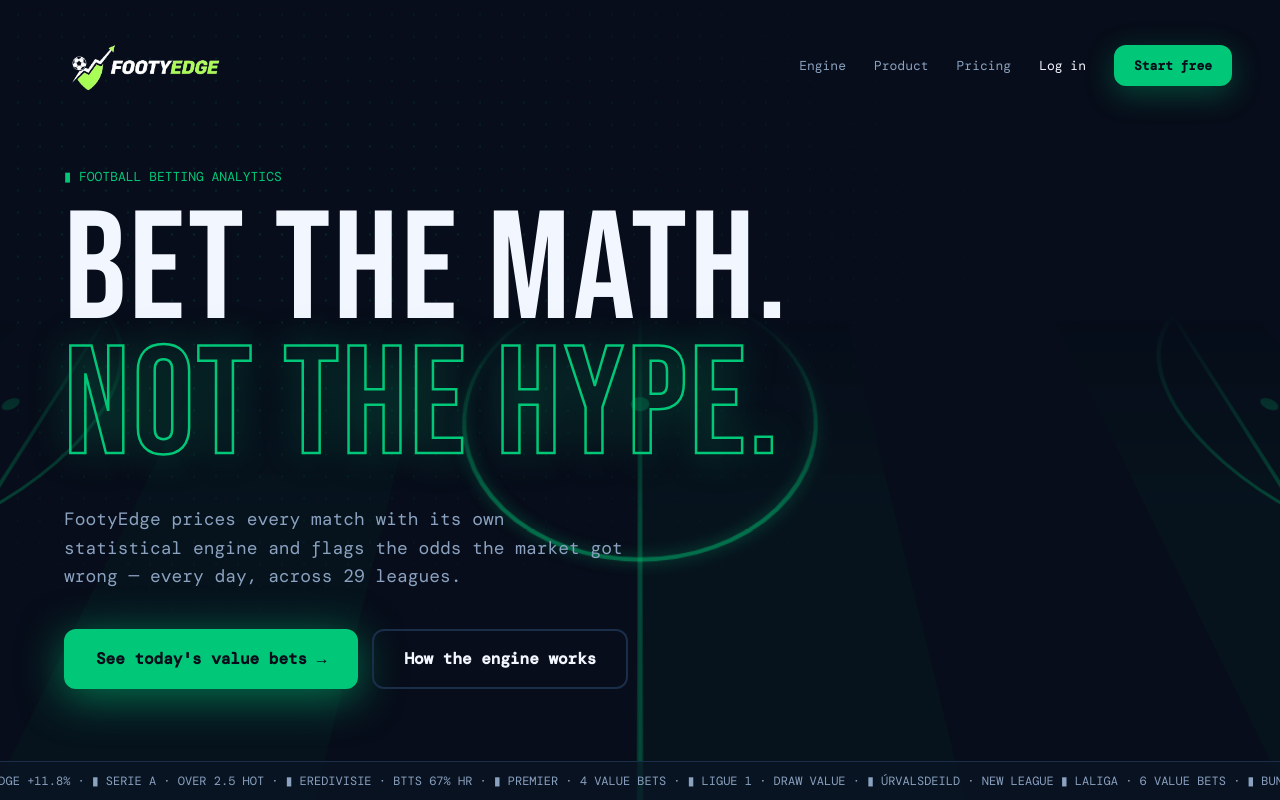
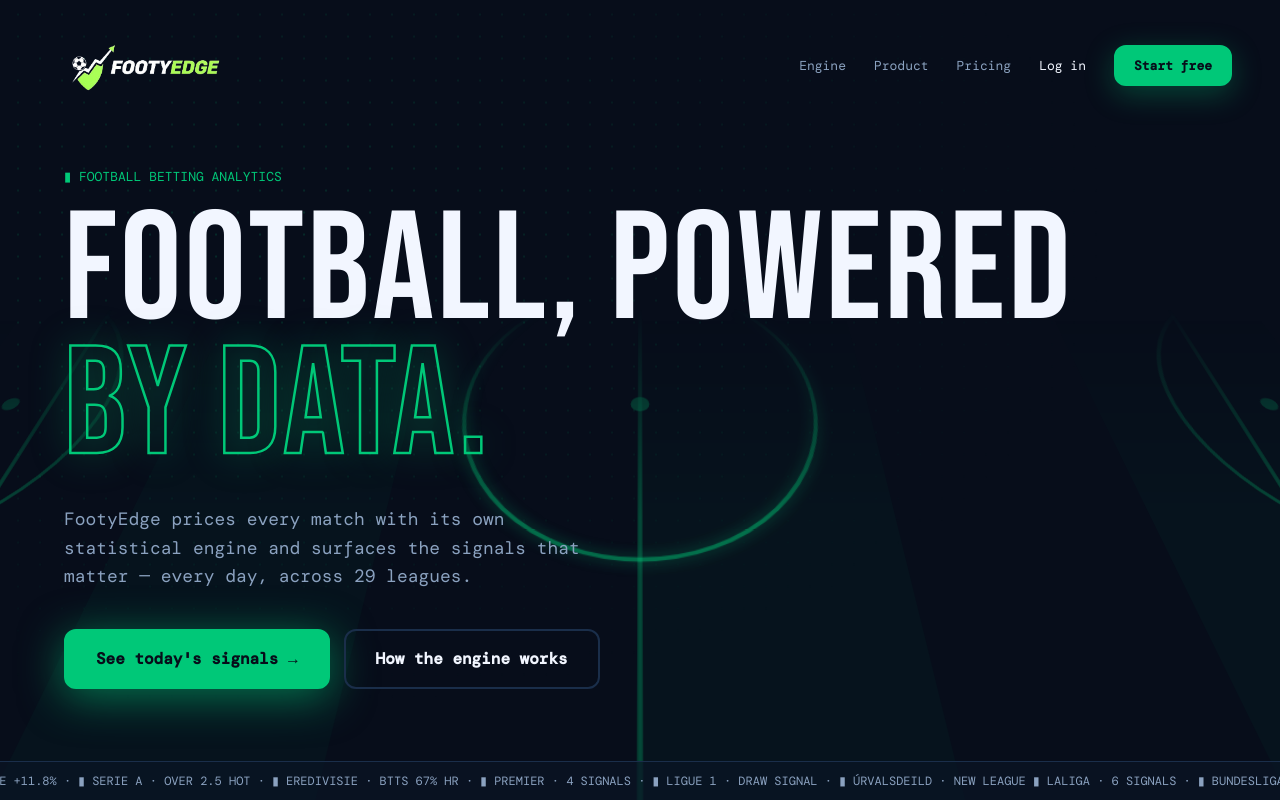
Before and after one commit to cems23/Footyedge, a Next.js app: page /en in a window 1280 px wide. Shown: the top 800 px of the page. Built offline with nearby package versions, Linux system fonts and the light colour scheme; a web font is replaced by a local one.

Commit message:
Soften gambling-adjacent language across landing page (both languages) for Meta/TikTok ad compliance: bet/value bet -> signal, odds -> price, bookmaker -> market, Kelly Stake -> Bankroll Advisor. Hero headline changed earlier to 'Football, powered by data.'

```diff
--- a/src/components/landing/LandingV7.tsx
+++ b/src/components/landing/LandingV7.tsx
@@ -27,26 +27,26 @@ const slant: CSSProperties = { ...bebas, transform: 'skewX(-8deg)', display: 'in
 
 const SCENES_EN = [
   { tag: '01 · THE MODEL', title: 'Dixon-Coles under the hood', body: 'A Poisson goal model with dynamic home advantage, temporal decay and per-league calibration — tuned independently across 29 leagues.' },
-  { tag: '02 · VALUE BETS', title: 'Edge, not opinions', body: 'Every market is priced by the model and compared against live bookmaker odds. Only bets with positive expected value make the board.' },
+  { tag: '02 · SIGNALS', title: 'Signal, not opinions', body: 'Every market is priced by the model and compared against live market prices. Only signals with positive expected value make the board.' },
   { tag: '03 · RANKINGS', title: 'Team markets, ranked', body: 'Over 0.5–3.5 and BTTS hit-rates for every team, with Total / Home / Away splits built from 12,000+ historical matches.' },
   { tag: '04 · AI ANALYSIS', title: 'A scout in the loop', body: 'On-demand AI match reports with live web context — injuries, news, form — layered on top of the numbers.' },
 ];
 const SCENES_ES = [
   { tag: '01 · EL MODELO', title: 'Dixon-Coles por dentro', body: 'Un modelo Poisson de goles con ventaja local dinámica, decaimiento temporal y calibración por liga — ajustado de forma independiente en 29 ligas.' },
-  { tag: '02 · VALUE BETS', title: 'Ventaja, no opiniones', body: 'Cada mercado se calcula con el modelo y se compara contra las cuotas reales de las casas. Solo las apuestas con valor esperado positivo llegan al tablero.' },
+  { tag: '02 · SEÑALES', title: 'Señal, no opiniones', body: 'Cada mercado se calcula con el modelo y se compara contra los precios reales de las casas. Solo las señales con valor esperado positivo llegan al tablero.' },
   { tag: '03 · RANKINGS', title: 'Mercados por equipo, ordenados', body: 'Tasas de acierto de Over 0.5–3.5 y BTTS para cada equipo, con splits Total / Casa / Fuera construidos con más de 12,000 partidos históricos.' },
   { tag: '04 · ANÁLISIS IA', title: 'Un ojeador en el proceso', body: 'Informes de partido generados por IA bajo demanda, con contexto web en vivo — lesiones, noticias, forma — sobre los números del modelo.' },
 ];
 
 const FEATURES_EN = [
   { k: 'MODEL', t: 'A pricing engine, not a tipster', d: 'FootyEdge prices every match itself. Dixon-Coles Poisson with per-league rho, decayed form and dynamic home advantage produce true probabilities for 1X2, Over/Under and BTTS.', stat: 29, statSuffix: '', statText: '', statLabel: 'leagues calibrated' },
-  { k: 'EDGE', t: 'Value surfaced daily', d: 'Model prices meet market odds every morning. Anything trading above its fair probability is flagged with its EV and edge — filtered by per-market thresholds so noise stays out.', stat: null, statSuffix: '', statText: 'EV+', statLabel: 'only positive-value picks' },
+  { k: 'SIGNAL', t: 'Signals surfaced daily', d: 'Model prices meet market prices every morning. Anything trading above its fair probability is flagged with its statistical edge — filtered by per-market thresholds so noise stays out.', stat: null, statSuffix: '', statText: 'EV+', statLabel: 'only positive-signal picks' },
   { k: 'DATA', t: 'Rankings & filters', d: 'Per-team market stats across three seasons of history. Sort any league by Over 2.5 rate, BTTS, home splits — then filter fixtures that match your pattern.', stat: 12264, statSuffix: '', statText: '', statLabel: 'matches of history' },
   { k: 'AI', t: 'AI match analysis', d: 'One tap unlocks a narrative report for any fixture: current injuries, tactical context and news pulled from the live web, reconciled with the model’s numbers.', stat: null, statSuffix: '', statText: '$1.39', statLabel: 'per report, cached forever' },
 ];
 const FEATURES_ES = [
   { k: 'MODELO', t: 'Un motor de precios, no un pronosticador', d: 'FootyEdge calcula cada partido por sí mismo. Poisson Dixon-Coles con rho por liga, forma con decaimiento y ventaja local dinámica generan probabilidades reales para 1X2, Over/Under y BTTS.', stat: 29, statSuffix: '', statText: '', statLabel: 'ligas calibradas' },
-  { k: 'VALOR', t: 'Valor detectado cada día', d: 'Los precios del modelo se comparan cada mañana contra las cuotas del mercado. Todo lo que cotiza por encima de su probabilidad justa se marca con su EV y edge — filtrado por umbrales de cada mercado para que no entre ruido.', stat: null, statSuffix: '', statText: 'EV+', statLabel: 'solo picks de valor positivo' },
+  { k: 'SEÑAL', t: 'Señales detectadas cada día', d: 'Los precios del modelo se comparan cada mañana contra los precios del mercado. Todo lo que cotiza por encima de su probabilidad justa se marca con su ventaja estadística — filtrado por umbrales de cada mercado para que no entre ruido.', stat: null, statSuffix: '', statText: 'EV+', statLabel: 'solo señales positivas' },
   { k: 'DATOS', t: 'Rankings y filtros', d: 'Estadísticas de mercado por equipo en tres temporadas de historial. Ordena cualquier liga por tasa de Over 2.5, BTTS, splits en casa — y filtra los partidos que calzan con tu patrón.', stat: 12264, statSuffix: '', statText: '', statLabel: 'partidos de historial' },
   { k: 'IA', t: 'Análisis de partido con IA', d: 'Un clic desbloquea un informe narrativo para cualquier partido: lesiones actuales, contexto táctico y noticias sacadas de la web en vivo, cruzadas con los números del modelo.', stat: null, statSuffix: '', statText: '$1.39', statLabel: 'por informe, guardado para siempre' },
 ];
@@ -58,26 +58,26 @@ const TIERS_EN: Tier[] = [
   {
     name: 'FREE', price: '$0', per: 'forever', badge: null, gold: false, hot: false, cta: 'Start for free',
     items: [
-      { t: '3 daily value bets (Over 1.5)', on: true },
+      { t: '3 daily signals (Over 1.5)', on: true },
       { t: 'Full match analysis', on: true },
       { t: 'League standings', on: true },
       { t: 'Confirmed lineups', on: true },
       { t: 'Match table with probabilities', on: true },
       { t: 'H2H and team form', on: false },
-      { t: 'Over 2.5 / BTTS / 1X2 value bets', on: false },
-      { t: 'Kelly Stake Advisor', on: false },
+      { t: 'Over 2.5 / BTTS / 1X2 signals', on: false },
+      { t: 'Bankroll Advisor', on: false },
       { t: 'AI match analyses', on: false },
     ],
   },
   {
     name: 'PRO', price: '$9.99', per: '/mo', badge: '⚡ MOST POPULAR', gold: false, hot: true, cta: 'Start with Pro',
     items: [
-      { t: 'Top 8 value bets (all markets)', on: true },
+      { t: 'Top 8 signals (all markets)', on: true },
       { t: 'Full BTTS + Overs', on: true },
       { t: 'Complete table with all %', on: true },
       { t: 'H2H, Form, Injuries, Lineups', on: true },
       { t: 'Team comparator', on: true },
-      { t: 'Kelly Stake Advisor', on: true },
+      { t: 'Bankroll Advisor', on: true },
       { t: 'Most likely scorelines', on: true },
       { t: 'Full live matches', on: true },
       { t: '3 AI match analyses / month', on: true },
@@ -89,7 +89,7 @@ const TIERS_EN: Tier[] = [
     name: 'ELITE', price: '$16.99', per: '/mo', badge: '👑 MAXIMUM POWER', gold: true, hot: false, cta: 'Start with Elite',
     items: [
       { t: 'Everything in Pro', on: true },
-      { t: 'Top 20 daily value bets', on: true },
+      { t: 'Top 20 daily signals', on: true },
       { t: '🎯 Value Radar — market inefficiency scanner', on: true },
       { t: '⚡ Early Line Hunter — detect value early', on: true },
       { t: '10 AI match analyses / month', on: true },
@@ -104,26 +104,26 @@ const TIERS_ES: Tier[] = [
   {
     name: 'FREE', price: '$0', per: 'siempre', badge: null, gold: false, hot: false, cta: 'Empezar gratis',
     items: [
-      { t: '3 value bets diarias (Over 1.5)', on: true },
+      { t: '3 señales diarias (Over 1.5)', on: true },
       { t: 'Análisis completo de partido', on: true },
       { t: 'Tabla de posiciones', on: true },
       { t: 'Alineaciones confirmadas', on: true },
       { t: 'Tabla de partidos con probabilidades', on: true },
       { t: 'H2H y forma del equipo', on: false },
-      { t: 'Value bets de Over 2.5 / BTTS / 1X2', on: false },
-      { t: 'Asesor de Stake Kelly', on: false },
+      { t: 'Señales de Over 2.5 / BTTS / 1X2', on: false },
+      { t: 'Asesor de Bankroll', on: false },
       { t: 'Análisis de partido con IA', on: false },
     ],
   },
   {
     name: 'PRO', price: '$9.99', per: '/mes', badge: '⚡ MÁS POPULAR', gold: false, hot: true, cta: 'Empezar con Pro',
     items: [
-      { t: 'Top 8 value bets (todos los mercados)', on: true },
+      { t: 'Top 8 señales (todos los mercados)', on: true },
       { t: 'BTTS + Overs completos', on: true },
       { t: 'Tabla completa con todos los %', on: true },
       { t: 'H2H, Forma, Bajas, Alineaciones', on: true },
       { t: 'Comparador de equipos', on: true },
-      { t: 'Asesor de Stake Kelly', on: true },
+      { t: 'Asesor de Bankroll', on: true },
       { t: 'Marcadores más probables', on: true },
       { t: 'Partidos en vivo completos', on: true },
       { t: '3 análisis de partido con IA / mes', on: true },
@@ -135,7 +135,7 @@ const TIERS_ES: Tier[] = [
     name: 'ELITE', price: '$16.99', per: '/mes', badge: '👑 MÁXIMO PODER', gold: true, hot: false, cta: 'Empezar con Elite',
     items: [
       { t: 'Todo lo de Pro', on: true },
-      { t: 'Top 20 value bets diarias', on: true },
+      { t: 'Top 20 señales diarias', on: true },
       { t: '🎯 Value Radar — escáner de ineficiencias del mercado', on: true },
       { t: '⚡ Early Line Hunter — detecta valor antes que nadie', on: true },
       { t: '10 análisis de partido con IA / mes', on: true },
@@ -320,14 +320,14 @@ export default function LandingV7({ lang = 'en' }: { lang?: string }) {
         <div className="fe-floaties" aria-hidden>
           {/* mini card: value bet */}
           <div className="fe-mini fe-mini-bet" style={{ ...mono }}>
-            <div className="fe-mini-head">{lang === 'es' ? 'HOY · VALUE BET' : 'TODAY · VALUE BET'}</div>
+            <div className="fe-mini-head">{lang === 'es' ? 'HOY · SEÑAL' : 'TODAY · SIGNAL'}</div>
             <div style={{ display: 'flex', justifyContent: 'space-between', gap: 16, alignItems: 'baseline' }}>
               <span style={{ color: C.white, fontSize: 13 }}>Girona — Betis</span>
               <span style={{ color: C.mute, fontSize: 11 }}>Over 2.5</span>
             </div>
             <div style={{ display: 'flex', justifyContent: 'space-between', gap: 16, marginTop: 6 }}>
-              <span style={{ color: C.mute, fontSize: 11 }}>odds 2.10</span>
-              <span style={{ color: C.green, fontSize: 13, fontWeight: 700 }}>+14.2% EV</span>
+              <span style={{ color: C.mute, fontSize: 11 }}>price 2.10</span>
+              <span style={{ color: C.green, fontSize: 13, fontWeight: 700 }}>+14.2% edge</span>
             </div>
           </div>
 
@@ -363,25 +363,25 @@ export default function LandingV7({ lang = 'en' }: { lang?: string }) {
         <p className="fe-up" style={{ ...mono, fontSize: 13, color: C.green, marginBottom: 18, animationDelay: '0.05s', position: 'relative' }}>{lang === 'es' ? '▮ ANALÍTICA DE APUESTAS DE FÚTBOL' : '▮ FOOTBALL BETTING ANALYTICS'}</p>
 
         <h1 style={{ margin: 0, textTransform: 'uppercase', lineHeight: 0.88, position: 'relative' }}>
-          <span className="fe-up" style={{ ...slant, fontSize: 'clamp(64px, 12vw, 170px)', animationDelay: '0.15s' }}>{lang === 'es' ? 'Apuesta la matemática.' : 'Bet the math.'}</span>
+          <span className="fe-up" style={{ ...slant, fontSize: 'clamp(64px, 12vw, 170px)', animationDelay: '0.15s' }}>{lang === 'es' ? 'Fútbol, impulsado' : 'Football, powered'}</span>
           <br />
-          <span className="fe-up fe-outline" style={{ ...slant, fontSize: 'clamp(64px, 12vw, 170px)', animationDelay: '0.3s' }}>{lang === 'es' ? 'No el hype.' : 'Not the hype.'}</span>
+          <span className="fe-up fe-outline" style={{ ...slant, fontSize: 'clamp(64px, 12vw, 170px)', animationDelay: '0.3s' }}>{lang === 'es' ? 'por datos.' : 'by data.'}</span>
         </h1>
 
         <p className="fe-up" style={{ maxWidth: 560, fontSize: 'clamp(16px,1.4vw,19px)', color: C.mute, lineHeight: 1.6, margin: '30px 0 38px', animationDelay: '0.45s', position: 'relative' }}>
           {lang === 'es'
-            ? 'FootyEdge calcula cada partido con su propio motor estadístico y marca las cuotas en las que el mercado se equivoca — todos los días, en 29 ligas.'
-            : 'FootyEdge prices every match with its own statistical engine and flags the odds the market got wrong — every day, across 29 leagues.'}
+            ? 'FootyEdge calcula cada partido con su propio motor estadístico y detecta señales estadísticas relevantes — todos los días, en 29 ligas.'
+            : 'FootyEdge prices every match with its own statistical engine and surfaces the signals that matter — every day, across 29 leagues.'}
         </p>
 
         <div className="fe-up" style={{ display: 'flex', gap: 14, flexWrap: 'wrap', animationDelay: '0.6s', position: 'relative' }}>
-          <a className="fe-btn fe-pulse" href={`/${lang}/auth/register`} style={btnStyle(true, 'lg')}>{lang === 'es' ? 'Ver las value bets de hoy →' : "See today's value bets →"}</a>
+          <a className="fe-btn fe-pulse" href={`/${lang}/auth/register`} style={btnStyle(true, 'lg')}>{lang === 'es' ? 'Ver las señales de hoy →' : "See today's signals →"}</a>
           <a className="fe-btn" href="#engine" style={btnStyle(false, 'lg')}>{lang === 'es' ? 'Cómo funciona el motor' : 'How the engine works'}</a>
         </div>
 
         <div style={{ position: 'absolute', left: 0, right: 0, bottom: 0, borderTop: `1px solid ${C.line}`, background: 'rgba(10,22,38,0.7)', overflow: 'hidden', zIndex: 2 }}>
           <div className="fe-ticker" style={{ ...mono, fontSize: 12, color: C.mute, whiteSpace: 'nowrap', padding: '10px 0', display: 'inline-block' }}>
-            {ticker()}{ticker()}
+            {ticker(lang)}{ticker(lang)}
           </div>
         </div>
       </section>
@@ -436,7 +436,7 @@ export default function LandingV7({ lang = 'en' }: { lang?: string }) {
       <section id="features" style={{ padding: 'clamp(64px,8vw,110px) clamp(16px,5vw,64px)' }}>
         <p data-reveal style={{ ...mono, fontSize: 13, color: C.green, marginBottom: 14 }}>{lang === 'es' ? '▮ EL PRODUCTO' : '▮ THE PRODUCT'}</p>
         <h2 data-reveal style={{ margin: '0 0 48px', textTransform: 'uppercase', lineHeight: 0.9 }}>
-          <span style={{ ...slant, fontSize: 'clamp(48px,7vw,104px)' }}>{lang === 'es' ? 'Encuentra la ventaja.' : 'Find the edge.'}</span><br />
+          <span style={{ ...slant, fontSize: 'clamp(48px,7vw,104px)' }}>{lang === 'es' ? 'Encuentra la señal.' : 'Find the signal.'}</span><br />
           <span className="fe-outline" style={{ ...slant, fontSize: 'clamp(48px,7vw,104px)' }}>{lang === 'es' ? 'Antes que el mercado.' : 'Before the market does.'}</span>
         </h2>
 
@@ -459,7 +459,7 @@ export default function LandingV7({ lang = 'en' }: { lang?: string }) {
       <section id="pricing" style={{ padding: 'clamp(64px,8vw,110px) clamp(16px,5vw,64px)', borderTop: `1px solid ${C.line}`, position: 'relative' }}>
         <div className="fe-halftone" aria-hidden style={{ position: 'absolute', inset: 0, pointerEvents: 'none', opacity: 0.5 }} />
         <p data-reveal style={{ ...mono, fontSize: 13, color: C.green, marginBottom: 14 }}>{lang === 'es' ? '▮ PRECIOS' : '▮ PRICING'}</p>
-        <h2 data-reveal style={{ ...slant, fontSize: 'clamp(48px,7vw,104px)', lineHeight: 0.92, margin: '0 0 48px', textTransform: 'uppercase' }}>{lang === 'es' ? 'Elige tu plan' : 'Pick your edge'}</h2>
+        <h2 data-reveal style={{ ...slant, fontSize: 'clamp(48px,7vw,104px)', lineHeight: 0.92, margin: '0 0 48px', textTransform: 'uppercase' }}>{lang === 'es' ? 'Elige tu plan' : 'Choose your plan'}</h2>
 
         <div className="fe-grid3" style={{ display: 'grid', gridTemplateColumns: 'repeat(3, minmax(0,1fr))', gap: 20, position: 'relative', alignItems: 'stretch' }}>
           {TIERS.map((t, i) => (
@@ -495,8 +495,8 @@ export default function LandingV7({ lang = 'en' }: { lang?: string }) {
         </h2>
         <p data-reveal style={{ color: C.mute, fontSize: 17, maxWidth: 480, margin: '0 auto 36px', lineHeight: 1.6, position: 'relative' }}>
           {lang === 'es'
-            ? 'Value bets frescas en 29 ligas, calculadas antes de tu café. Gratis para empezar.'
-            : "Fresh value bets across 29 leagues, priced before you've had coffee. Free to start."}
+            ? 'Señales nuevas en 29 ligas, calculadas antes de tu café. Gratis para empezar.'
+            : "Fresh signals across 29 leagues, priced before you've had coffee. Free to start."}
         </p>
         <a data-reveal className="fe-btn fe-pulse" href={`/${lang}/auth/register`} style={{ ...btnStyle(true, 'lg'), position: 'relative' }}>{lang === 'es' ? 'Empezar gratis — sin tarjeta' : 'Start free — no card needed'}</a>
       </section>
@@ -548,7 +548,7 @@ function Scene1({ active, p, lang }: { active: boolean; p: number; lang: string
           <div key={m} style={{ display: 'flex', justifyContent: 'space-between', alignItems: 'center', background: C.cardSolid, border: `1px solid ${C.line}`, borderRadius: 12, padding: '12px 16px', opacity: p * 3 > i ? 1 : 0.15, transform: p * 3 > i ? 'translateX(0)' : 'translateX(24px)', transition: 'all .25s ease' }}>
             <span style={{ fontSize: 13 }}>{m}</span>
             <span style={{ ...mono, fontSize: 12, color: C.mute }}>{mk}</span>
-            <span style={{ ...mono, fontSize: 13, color: C.green, fontWeight: 700 }}>{e} EV</span>
+            <span style={{ ...mono, fontSize: 13, color: C.green, fontWeight: 700 }}>{e} edge</span>
           </div>
         ))}
       </div>
@@ -618,13 +618,15 @@ function btnStyle(primary: boolean, size: 'sm' | 'md' | 'lg'): CSSProperties {
 
 const dot = (c: string): CSSProperties => ({ width: 10, height: 10, borderRadius: '50%', background: c, display: 'inline-block' });
 
-function ticker() {
-  const items = ['LALIGA · 6 VALUE BETS', 'BUNDESLIGA · EDGE +11.8%', 'SERIE A · OVER 2.5 HOT', 'EREDIVISIE · BTTS 67% HR', 'PREMIER · 4 VALUE BETS', 'LIGUE 1 · DRAW VALUE', 'ÚRVALSDEILD · NEW LEAGUE'];
+function ticker(lang: string) {
+  const items = lang === 'es'
+    ? ['LALIGA · 6 SEÑALES', 'BUNDESLIGA · EDGE +11.8%', 'SERIE A · OVER 2.5 ALTO', 'EREDIVISIE · BTTS 67% HR', 'PREMIER · 4 SEÑALES', 'LIGUE 1 · SEÑAL DE EMPATE', 'ÚRVALSDEILD · LIGA NUEVA']
+    : ['LALIGA · 6 SIGNALS', 'BUNDESLIGA · EDGE +11.8%', 'SERIE A · OVER 2.5 HOT', 'EREDIVISIE · BTTS 67% HR', 'PREMIER · 4 SIGNALS', 'LIGUE 1 · DRAW SIGNAL', 'ÚRVALSDEILD · NEW LEAGUE'];
   return items.map((t) => `  ▮ ${t}  `).join('·');
 }
 
 function marquee() {
-  return 'EV+ · EDGE · VALUE · 29 LEAGUES · DIXON-COLES · BTTS · OVER 2.5 · '.repeat(3);
+  return 'EDGE+ · SIGNAL · DATA · 29 LEAGUES · DIXON-COLES · BTTS · OVER 2.5 · '.repeat(3);
 }
 
 const css = `
```
